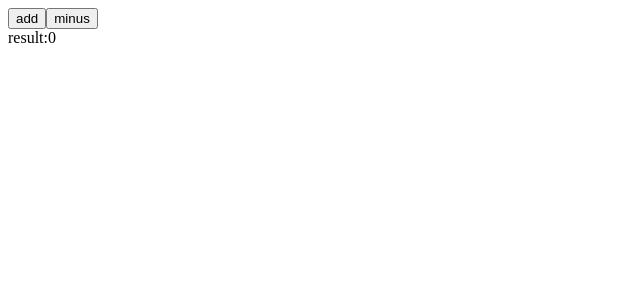
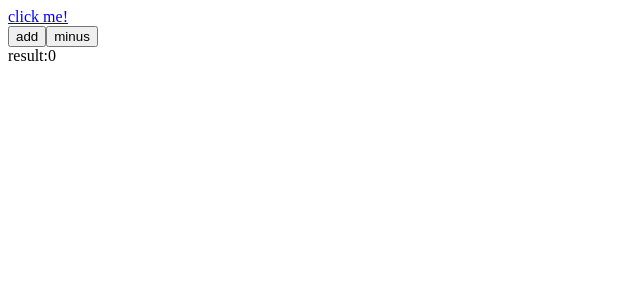
Before and after one commit to cc8476/redux_demo, a React (Create React App) app: page /home in a window 1280 px wide. Shown: the top 300 px of the page, without its empty margins (0-640 px from the left). Built offline with nearby package versions, Linux system fonts and the light colour scheme.

Commit message:
react-router

```diff
--- a/package.json
+++ b/package.json
@@ -10,6 +10,7 @@
     "react": "16.4.2",
     "react-dom": "16.4.2",
     "react-redux": "^5.0.6",
+    "react-router-dom": "^5.1.2",
     "react-scripts": "1.1.4",
     "redux": "^4.0.5",
     "redux-log": "^2.0.0",
--- /dev/null
+++ b/src/RouterApp.js
@@ -0,0 +1,21 @@
+/*
+* Created by joechen  2020-01-28 12:52
+*/
+import React from 'react';
+import App from './App';
+import {BrowserRouter as Router,Route,Link} from 'react-router-dom'
+
+
+
+class RouterApp extends React.Component {
+    render() {
+        return (
+            <Router>
+                <Link to="/home">click me!</Link>
+                 <Route path="/home" component={App} />
+            </Router>
+        );
+    }
+}
+
+export default RouterApp;
--- a/src/index.js
+++ b/src/index.js
@@ -3,7 +3,8 @@
 */
 import React from 'react';
 import ReactDOM from 'react-dom';
-import AppContainer from "./App";
+//import AppContainer from "./App";
+import RouterApp from './RouterApp';
 
 
-ReactDOM.render(<AppContainer />,document.getElementById('root'));
+ReactDOM.render(<RouterApp />,document.getElementById('root'));
```
Also changed, not shown: 1 other file (tests, documents, lock files or other folders).
